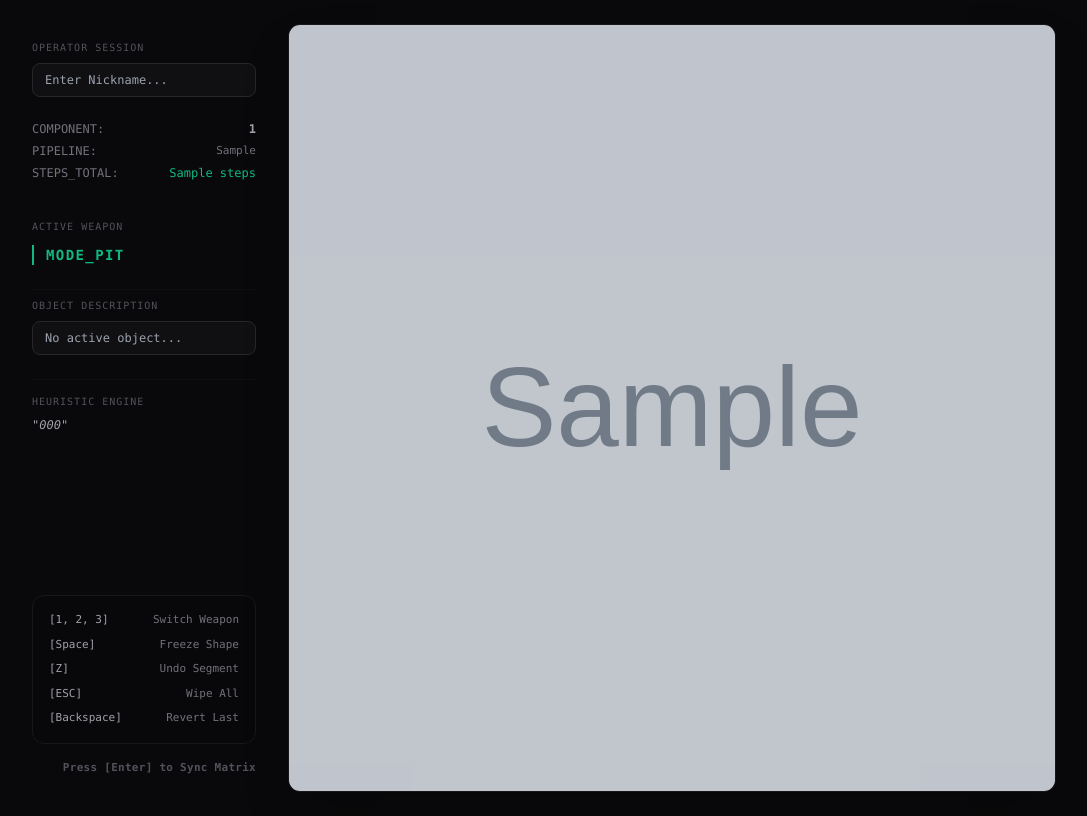
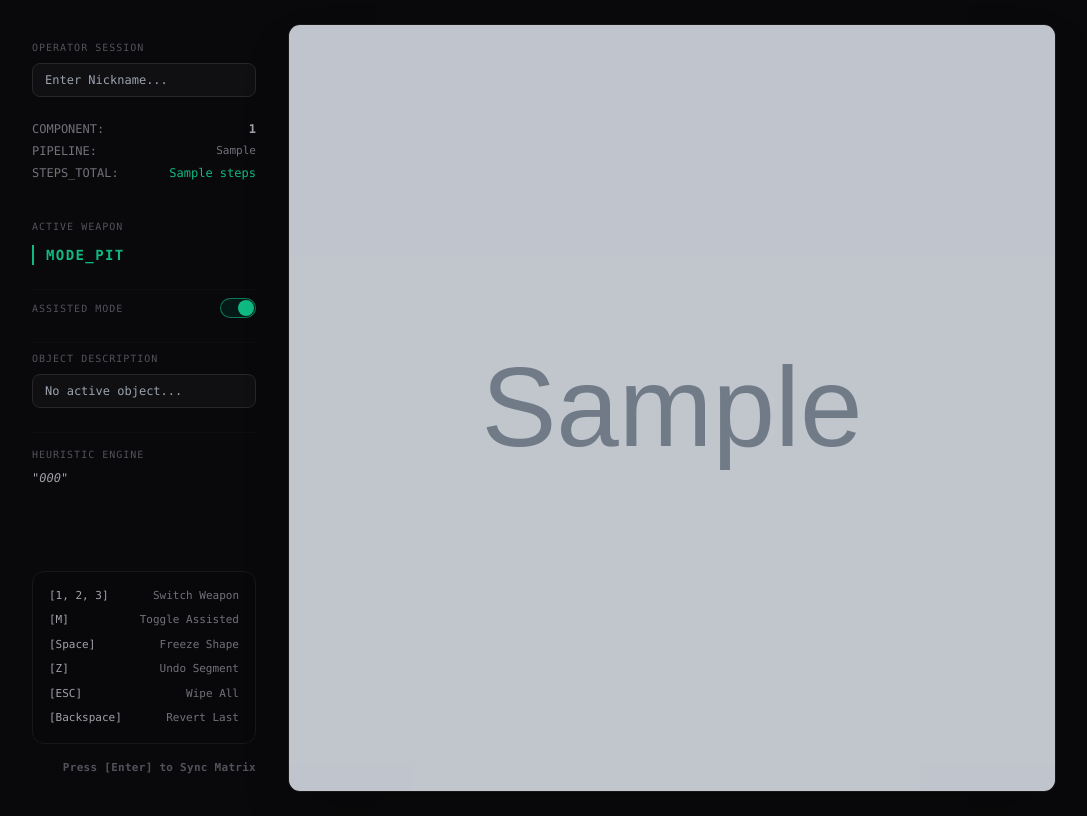
Before and after one commit to F1nnSBK/luna_labeler, a FastAPI app: template app/templates/index.html in a window 1280 px wide. Shown: the whole page, without its empty margins (96-1183 px from the left). Run offline with FastAPI, Linux system fonts and the light colour scheme; the template is opened without the code that fills it: most values are stand-ins (such as "Sample title", 1, 10 or a date in 2020); grey boxes marked "Sample" are stand-in pictures; parts of the project's set-up code (start-up, migrations or seed data) failed here and were passed over; some libraries are stand-ins or nearby versions.

Commit message:
feat: add Assisted/Manual drawing mode toggle and manual polygon click inputs

```diff
--- a/app/templates/card_fragment.html
+++ b/app/templates/card_fragment.html
@@ -22,6 +22,14 @@
                 </div>
             </div>
 
+            <div class="flex items-center justify-between pt-2 border-t border-zinc-900/40">
+                <span class="text-[10px] uppercase tracking-widest text-zinc-600">Assisted Mode</span>
+                <label class="relative inline-flex items-center cursor-pointer select-none">
+                    <input type="checkbox" id="assisted-toggle" checked class="sr-only peer" />
+                    <div class="w-9 h-5 bg-zinc-800 rounded-full peer peer-checked:after:translate-x-full after:content-[''] after:absolute after:top-[2px] after:left-[2px] after:bg-zinc-400 peer-checked:after:bg-emerald-500 after:rounded-full after:h-4 after:w-4 after:transition-all peer-checked:bg-emerald-950/50 border border-zinc-700/60 peer-checked:border-emerald-500/60"></div>
+                </label>
+            </div>
+
             <div class="flex flex-col space-y-2 pt-2 border-t border-zinc-900/40">
                 <span class="text-[10px] uppercase tracking-widest text-zinc-600">Object Description</span>
                 <input type="text" id="object-desc" placeholder="No active object..."
@@ -37,6 +45,7 @@
         <div class="space-y-4">
             <div class="border border-zinc-900 bg-zinc-950/40 rounded-xl p-4 space-y-2 text-[11px] text-zinc-500">
                 <div class="flex justify-between"><span class="text-zinc-400">[1, 2, 3]</span> <span>Switch Weapon</span></div>
+                <div class="flex justify-between"><span class="text-zinc-400">[M]</span> <span>Toggle Assisted</span></div>
                 <div class="flex justify-between"><span class="text-zinc-400">[Space]</span> <span>Freeze Shape</span></div>
                 <div class="flex justify-between"><span class="text-zinc-400">[Z]</span> <span>Undo Segment</span></div>
                 <div class="flex justify-between"><span class="text-zinc-400">[ESC]</span> <span>Wipe All</span></div>
@@ -83,6 +92,7 @@
         const toolIndicator = document.getElementById('active-tool-indicator');
         const nickInput = document.getElementById('operator-nick');
         const descInput = document.getElementById('object-desc');
+        const assistedToggle = document.getElementById('assisted-toggle');
 
         const COLORS = {
             'PIT': { stroke: '#10b981', fill: 'rgba(16, 185, 129, 0.15)', textClass: 'text-emerald-500', borderClass: 'border-emerald-500' },
@@ -93,6 +103,8 @@
         let activeClass = 'PIT';
         let completedPolygons = [];
         let currentPolygon = [];
+        let assistedMode = true;
+        let mouseX = 0, mouseY = 0;
 
         canvas.width = canvas.offsetWidth;
         canvas.height = canvas.offsetHeight;
@@ -113,6 +125,11 @@
             document.cookie = `labeler_session_id=${nick}__${clearBase}; path=/; max-age=2592000`;
         }
 
+        assistedToggle.addEventListener('change', (e) => {
+            assistedMode = e.target.checked;
+            drawAll();
+        });
+
         function updateUI() {
             toolIndicator.textContent = `MODE_${activeClass}`;
             toolIndicator.className = `${COLORS[activeClass].textClass} text-sm font-bold tracking-widest border-l-2 ${COLORS[activeClass].borderClass} pl-3 transition-all`;
@@ -121,7 +138,6 @@
         function updatePayload() {
             const payload = [...completedPolygons];
             if (currentPolygon.length > 0) {
-                // Temporary include current polygon without description
                 payload.push({ class: activeClass, points: currentPolygon, description: descInput.value.trim() || "unknown feature" });
             }
             hiddenInput.value = JSON.stringify(payload);
@@ -181,17 +197,28 @@
         canvas.addEventListener('mousedown', function(e) {
             if (document.activeElement === nickInput || document.activeElement === descInput) return;
             const rect = canvas.getBoundingClientRect();
-            startX = Math.round((e.clientX - rect.left) * (256 / rect.width));
-            startY = Math.round((e.clientY - rect.top) * (256 / rect.height));
+            const x = Math.round((e.clientX - rect.left) * (256 / rect.width));
+            const y = Math.round((e.clientY - rect.top) * (256 / rect.height));
+
+            if (assistedMode) {
+                startX = x;
+                startY = y;
                 isDragging = true;
+            } else {
+                // Manual point entry
+                currentPolygon.push([x, y]);
+                updatePayload();
+                drawAll();
+            }
         });
 
         canvas.addEventListener('mousemove', function(e) {
+            const rect = canvas.getBoundingClientRect();
+            mouseX = Math.round((e.clientX - rect.left) * (256 / rect.width));
+            mouseY = Math.round((e.clientY - rect.top) * (256 / rect.height));
+
+            if (assistedMode) {
                 if (!isDragging) return;
-            const rect = canvas.getBoundingClientRect();
-            const currentX = Math.round((e.clientX - rect.left) * (256 / rect.width));
-            const currentY = Math.round((e.clientY - rect.top) * (256 / rect.height));
-
                 drawAll();
 
                 const scaleX = canvas.width / 256;
@@ -199,11 +226,28 @@
                 ctx.strokeStyle = COLORS[activeClass].stroke;
                 ctx.lineWidth = 1;
                 ctx.setLineDash([3, 3]);
-            ctx.strokeRect(startX * scaleX, startY * scaleY, (currentX - startX) * scaleX, (currentY - startY) * scaleY);
+                ctx.strokeRect(startX * scaleX, startY * scaleY, (mouseX - startX) * scaleX, (mouseY - startY) * scaleY);
+            } else {
+                // Render manual hover line to cursor
+                drawAll();
+                if (currentPolygon.length > 0) {
+                    const scaleX = canvas.width / 256;
+                    const scaleY = canvas.height / 256;
+                    ctx.beginPath();
+                    ctx.strokeStyle = COLORS[activeClass].stroke;
+                    ctx.lineWidth = 1.5;
+                    ctx.setLineDash([3, 3]);
+
+                    const lastPoint = currentPolygon[currentPolygon.length - 1];
+                    ctx.moveTo(lastPoint[0] * scaleX, lastPoint[1] * scaleY);
+                    ctx.lineTo(mouseX * scaleX, mouseY * scaleY);
+                    ctx.stroke();
+                }
+            }
         });
 
         canvas.addEventListener('mouseup', function(e) {
-            if (!isDragging) return;
+            if (!assistedMode || !isDragging) return;
             isDragging = false;
 
             const rect = canvas.getBoundingClientRect();
@@ -272,13 +316,22 @@
             if (e.key === '1') { activeClass = 'PIT'; updateUI(); drawAll(); }
             if (e.key === '2') { activeClass = 'STONE'; updateUI(); drawAll(); }
             if (e.key === '3') { activeClass = 'CRATER'; updateUI(); drawAll(); }
+            if (e.key === 'm' || e.key === 'M') {
+                assistedMode = !assistedMode;
+                assistedToggle.checked = assistedMode;
+                drawAll();
+            }
 
             if (e.key === ' ' || e.code === 'Space') {
                 e.preventDefault();
                 commitCurrentShape();
             }
             else if (e.key === 'z' || e.key === 'Z') {
+                if (currentPolygon.length > 0) {
+                    currentPolygon.pop();
+                } else {
                     completedPolygons.pop();
+                }
                 updatePayload();
                 drawAll();
             }
```
Lines whose indentation alone changed are shown as unchanged.
